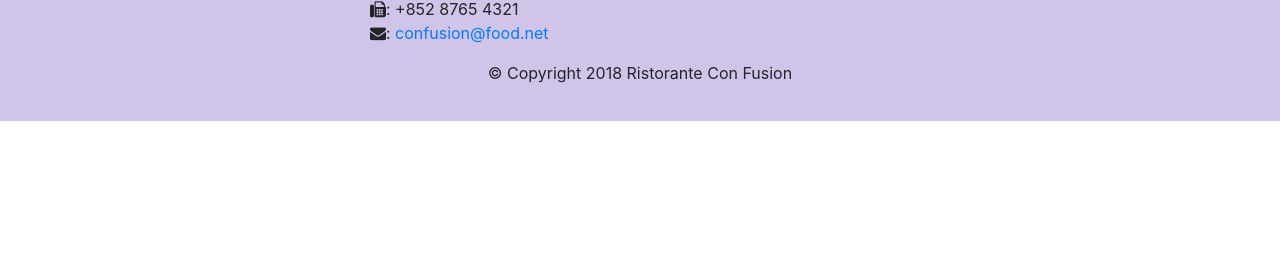
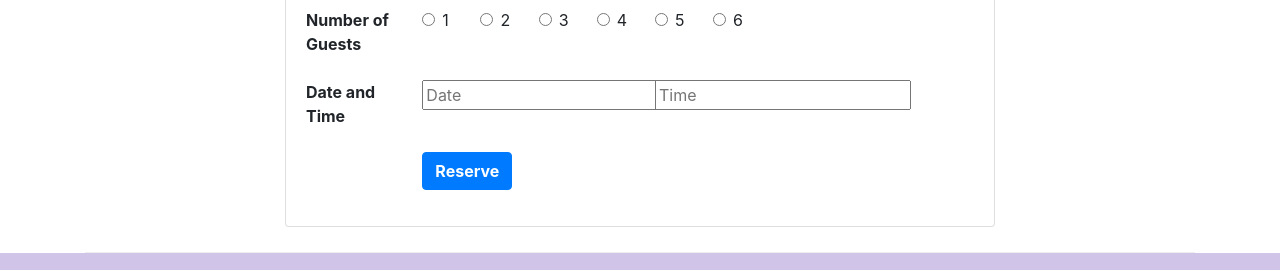
Before and after one commit to benequith/Bootstrap-Project, a website: page index.html in a window 1280 px wide. Shown: the part 1396-1666 px from the top of the page. Before the commit the page ends 1517 px from the top, so only its background shows below. Drawn offline with nearby package versions, Linux system fonts and the light colour scheme.

Commit message:
Assignment-2

```diff
--- a/index.html
+++ b/index.html
@@ -34,12 +34,15 @@
     <header class="jumbotron">
         <div class="container">
             <div class="row row-header">
-                <div class="col-10 col-sm-9 order-sm-last">
+                <div class="col-8 col-sm-6 ">
                     <h1>Ristorante con Fusion</h1>
                     <p>We take inspiration from the World's best cuisines, and create a unique fusion experience. Our lipsmacking creations will tickle your culinary senses!</p>
                 </div>
-                <div class="order-sm-first">
+                <div class="col-12 col-md-2  order-sm-first">
                     <img src="img/logo.png" class="image-fluid " >
+                </div>
+                <div class="col-12 col-md-3 offset-1 align-self-center order-sm-last">
+                    <a class="btn btn-warning btn-lg" href="#card-to-reserve" role="button">Reserve Table</a>
                 </div>
             </div>
         </div>
@@ -56,8 +59,8 @@
                     <img class="d-flex mr-3 img-thumbnail align-self-center" src="img/uthappizza.png" alt="Uthapizza">
                     <div class="media-body">
                         <div class="offset-sm-1">
-                            <h2>Uthappizza</h2>
-                            <p>A unique combination of Indian Uthappam (pancake) and Italian pizza, topped with Cerignola olives, ripe vine cherry tomatoes, Vidalia onion, Guntur chillies and Buffalo Paneer.</p>
+                            <h2>Uthappizza <span class="badge badge-danger">HOT</span> <span class="badge badge-pill bg-primary">$4.99</span></h2>
+                            <p class="d-none d-sm-block">A unique combination of Indian Uthappam (pancake) and Italian pizza, topped with Cerignola olives, ripe vine cherry tomatoes, Vidalia onion, Guntur chillies and Buffalo Paneer.</p>
                         </div>
 
                 </div>
@@ -73,8 +76,8 @@
             <div class="col-12 col-sm-6 order-sm-last">
                 <div class="media">
                      <div class="media-body">
-                         <h2>Weekend Grand Buffet</h2>
-                            <p>Featuring mouthwatering combinations with a choice of five different salads, six enticing appetizers, six main entrees and five choicest desserts. Free flowing bubbly and soft drinks. All for just $19.99 per person </p>
+                         <h2>Weekend Grand Buffet<span class="badge badge-danger">NEW</span></h2>
+                            <p class="d-none d-sm-block">Featuring mouthwatering combinations with a choice of five different salads, six enticing appetizers, six main entrees and five choicest desserts. Free flowing bubbly and soft drinks. All for just $19.99 per person </p>
                 </div>
                     <img class="d-flex mr-3 offset-sm-1 img-thumbnail align-self-center" src="img/buffet.png" alt="Grand Buffet">            </div>
             </div>
@@ -91,9 +94,77 @@
                     <div class="media-body offset-sm-1">
                 <h2>Alberto Somayya</h2>
                 <h4>Executive Chef</h4>
-                <p>Award winning three-star Michelin chef with wide International experience having worked closely with whos-who in the culinary world, he specializes in creating mouthwatering Indo-Italian fusion experiences. </p>
+                <p class="d-none d-sm-block">Award winning three-star Michelin chef with wide International experience having worked closely with whos-who in the culinary world, he specializes in creating mouthwatering Indo-Italian fusion experiences. </p>
                         </div>
                     </div>
+            </div>
+        </div>
+        <div class="row row-content justify-content-center" id="card-to-reserve">
+            <div class="col-12 col-sm-8 offest-2">
+                <div class="card">
+                    <h2 class="card-title bg-warning text-white" style="height: 5rem; padding-top:1rem; padding-left: 1rem;">Reserve a Table</h2>
+                    <div class="card-body">
+                        <form>
+                            <div class="form-group row">
+                                <div class="col-12 col-sm-2">
+                                <label for="numberofguests"><b>Number of Guests</b></label>
+                                </div>
+                                <div class="col-2 col-sm-1">
+                                <div class="form-check">
+                                    <input class="form-check-input" type="radio" value="" id="guests1">
+                                      <label class="form-check-label self-align-center" for="guests1"> 1 </label>
+                                </div>
+                                </div>
+                            <div class="col-2 col-sm-1">
+                            <div class="form-check">
+                                <input class="form-check-input" type="radio" value="" id="guests2">
+                                <label class="form-check-label" for="guests2">2 </label>
+                            </div>
+                            </div>
+                                <div class="col-2 col-sm-1">
+                                <div class="form-check">
+                                    <input class="form-check-input" type="radio" value="" id="guests3">
+                                      <label class="form-check-label" for="guests3"> 3 </label>
+                                </div>
+                                </div>
+                                <div class="col-2 col-sm-1">
+                                <div class="form-check">
+                                    <input class="form-check-input" type="radio" value="" id="guests4">
+                                      <label class="form-check-label" for="guests4"> 4 </label>
+                                </div>
+                                </div>
+                                <div class="col-2 col-sm-1">
+                                <div class="form-check">
+                                    <input class="form-check-input" type="radio" value="" id="guests5">
+                                      <label class="form-check-label" for="guests5"> 5 </label>
+                                </div>
+                                </div>
+                                <div class="col-12 col-sm-1">
+                                <div class="form-check">
+                                    <input class="form-check-input" type="radio" value="" id="guests6">
+                                      <label class="form-check-label" for="guests6"> 6</label>
+                                </div>
+                                </div>
+                            </div>
+                            <div class="form-group row">
+                                <div class="col-12 col-sm-2">
+                                <label for="dateandtime"><b> Date and Time</b></label>
+                                </div>
+                                <div class="col-12 col-sm-3">
+                                <input type="text" id="date" name="date" placeholder="Date">
+                                </div>
+                                <div class="col-12 col-sm-3 offset-sm-1">
+                                <input type="text" id="time" name="time" placeholder="Time">
+                                </div>
+                            </div>
+                            <div class="form-group row">
+                                <div class="offset-2 col-10">
+                                  <button type="submit" class="btn btn-primary bg-primary"><b>Reserve</b></button>
+                            </div>
+                            </div>
+                        </form>
+                    </div>
+                </div>
             </div>
         </div>
     </div>
```
Also changed, not shown: aboutus.html (+5 -2 lines).
